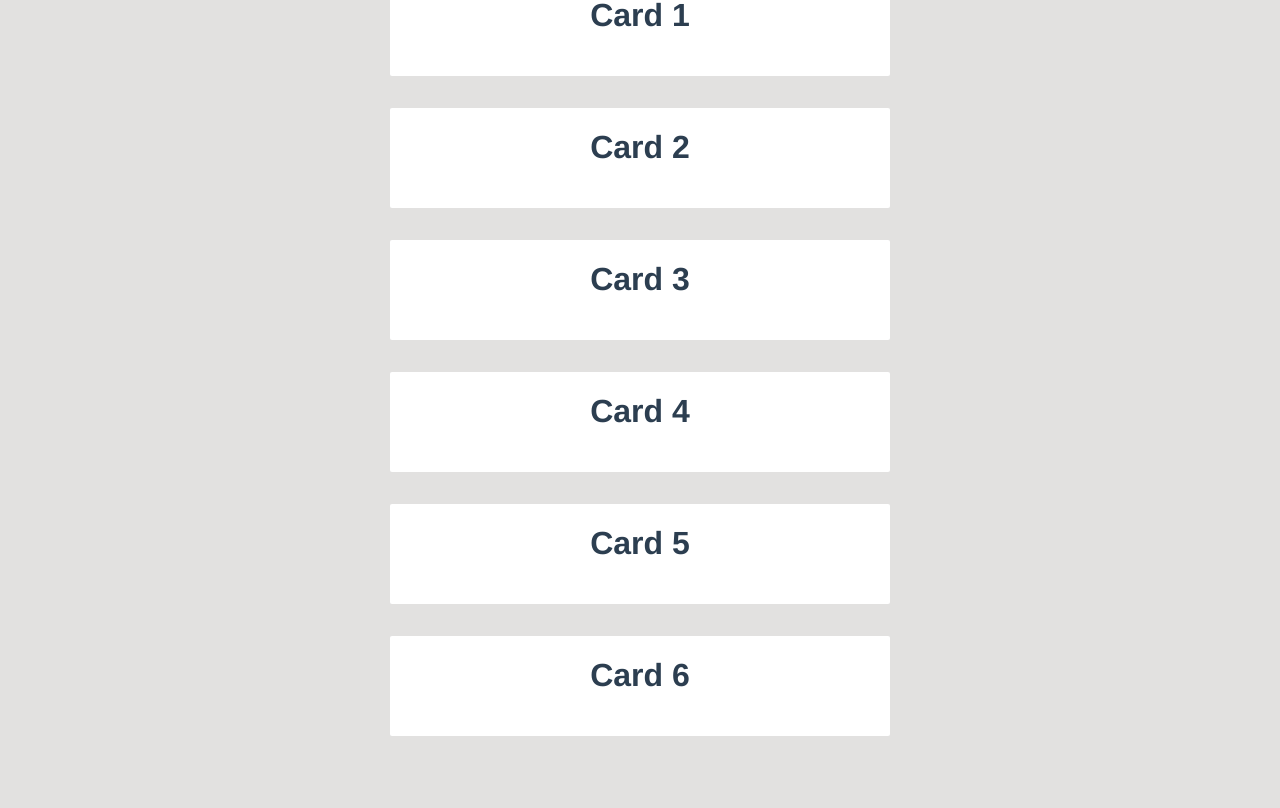
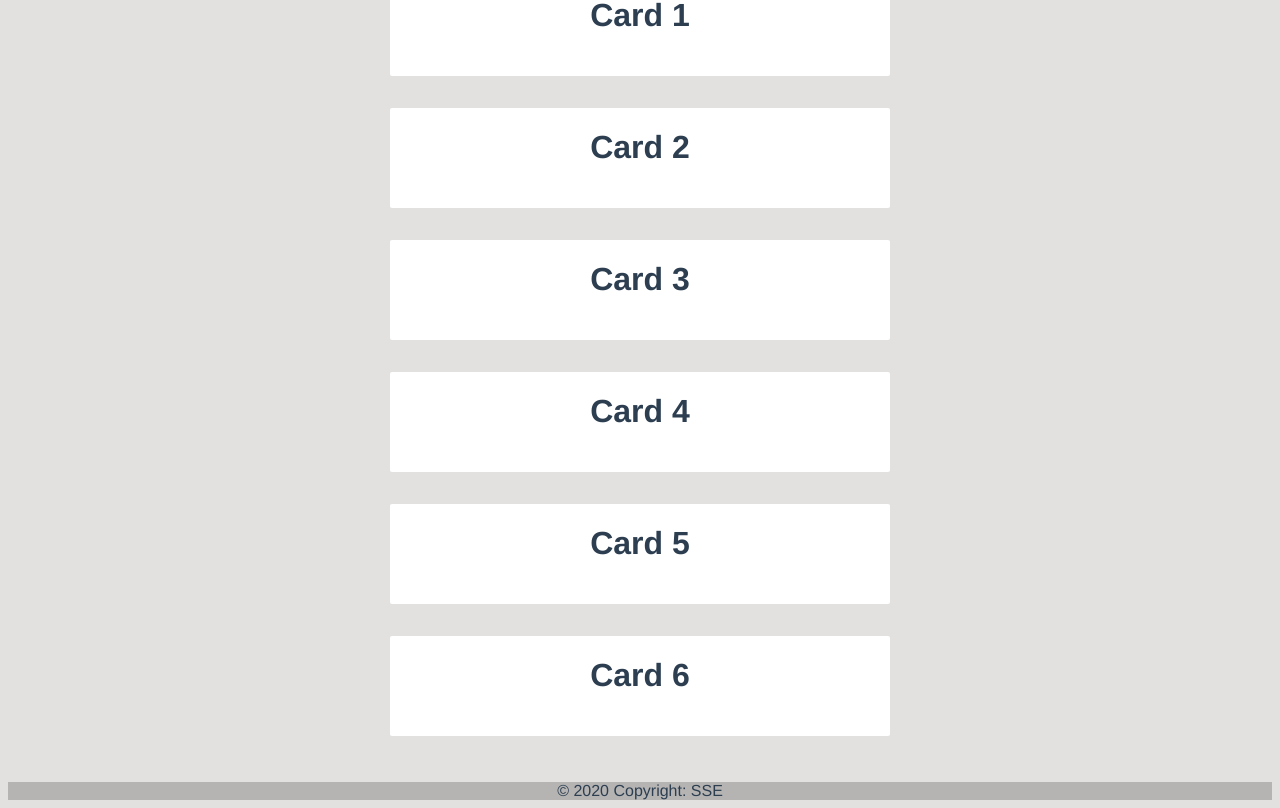
Before and after one commit to umangcodes/wanderer, a Vue app in the folder productshop/: page / in a window 1280 px wide. Shown: the part 156-964 px from the top of the page. Built offline with nearby package versions, Linux system fonts and the light colour scheme.

Commit message:
data in home.vue updated

```diff
--- a/productshop/src/views/Home.vue
+++ b/productshop/src/views/Home.vue
@@ -9,16 +9,26 @@
       <productCard cardName="Card 6" />
     </div>
   </div>
+  <Footer />
 </template>
 
 <script>
 // @ is an alias to /src
 import productCard from '@/components/productCard.vue'
+import Footer from '../components/footer.vue'
+
 export default {
   name: 'Home',
   components: {
     productCard,
+    Footer,
   },
+  data(){
+    return{
+      company : "SSE",
+    }
+
+  }
 }
 </script>
 
```
